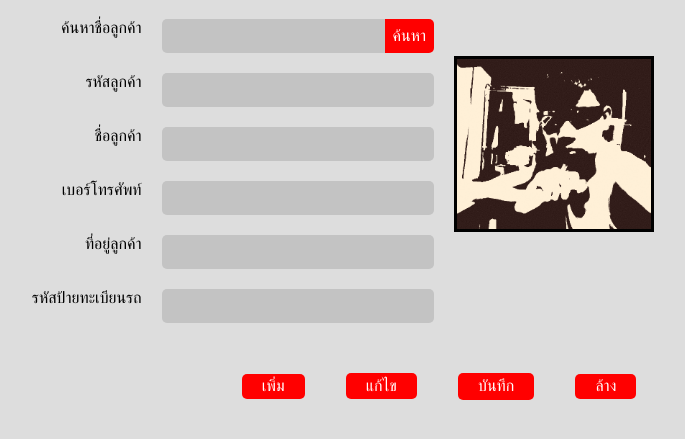
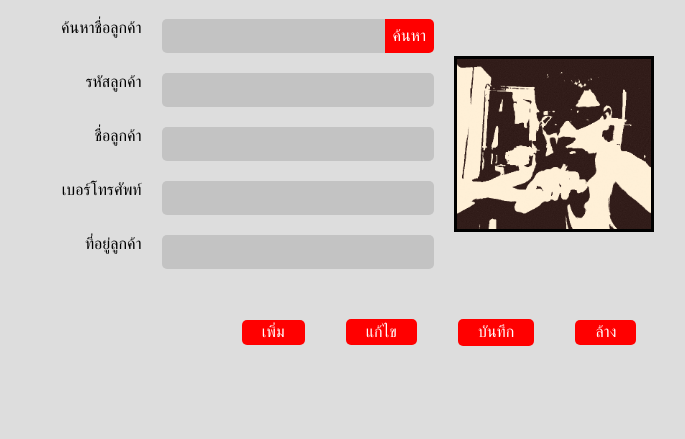
Before and after one commit to Nunthiphat/CarCareProject, a PHP site: page /costomer.php in a window 1280 px wide. Shown: the part 188-627 px from the top of the page, without its empty margins (196-881 px from the left). Run offline with PHP 8.4, Linux system fonts and the light colour scheme.

Commit message:
Fixed
- Del input carlisen in costomer
- No more input

```diff
--- a/Kanda/carAction.php
+++ b/Kanda/carAction.php
@@ -6,7 +6,7 @@
         // echo "serch<br>";
         if(isset($_POST["carid"]) && !empty($_POST["carid"])){
             $carid = $_POST["carid"];
-
+            // o e c Ca Fo PartoRder Part Payment
             $sql = "SELECT * FROM `car` WHERE Carlisenplate = ?";
             $stmt = mysqli_stmt_init($conn);
             if (!mysqli_stmt_prepare($stmt, $sql)) {
--- a/Kanda/costomer.php
+++ b/Kanda/costomer.php
@@ -24,14 +24,12 @@
                         $CosName = $x['CosName'];
                         $CosPhone = $x['CosPhone'];
                         $CosAdress = $x['CosAdress'];
-                        $Carlisenplate = $x["Carlisenplate"];
                     }
                 } else {
                     $COSID = "";
                     $CosName = "";
                     $CosPhone = "";
                     $CosAdress = "";
-                    $Carlisenplate = "";
                 }
                 ?>
         <div class="Main">
@@ -62,10 +60,6 @@
                     <label for="Carlisenplate">ที่อยู่ลูกค้า</label>
                     <input type="text"name="address" value="<?= $CosAdress ?>">
                 </div>
-                <div>
-                    <label for="Carlisenplate">รหัสป้ายทะเบียนรถ</label>
-                    <input type="text"name="Carlisenplate" value="<?= $Carlisenplate ?>">
-                </div>
             </div>
             <div class="BTN">
                 <div>
```
